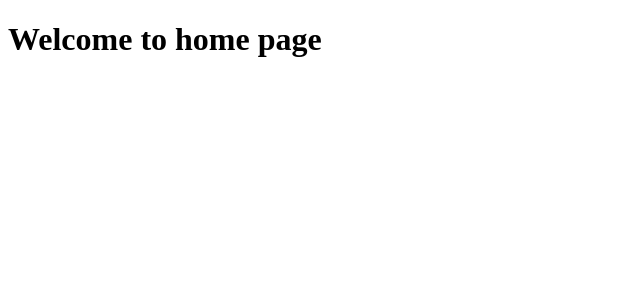
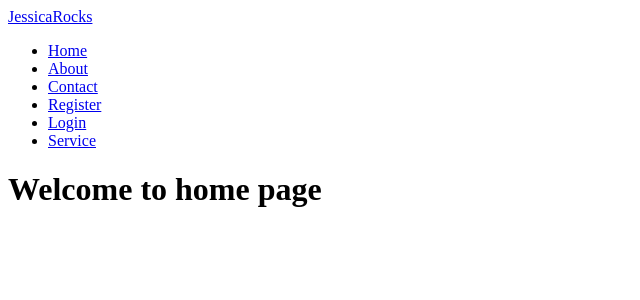
Before and after one commit to ekta146verma/ServiceMern, a React (Vite) app in the folder Client/: page / in a window 1280 px wide. Shown: the top 300 px of the page, without its empty margins (0-640 px from the left). Built offline with nearby package versions, Linux system fonts and the light colour scheme.

Commit message:
Navbar Created

```diff
--- a/Client/src/App.jsx
+++ b/Client/src/App.jsx
@@ -1,15 +1,17 @@
 import {BrowserRouter, Routes, Route} from "react-router-dom";
-import { Home } from "./Pages/Home";
-import { About } from "./Pages/About";
-import { Contact } from "./Pages/Contact";
-import { Register } from "./Pages/Register";
-import { Login } from "./Pages/Login";
-import { Service } from "./Pages/Service";
+import { Home } from "./pages/Home";
+import { About } from "./pages/About";
+import { Contact } from "./pages/Contact";
+import { Register } from "./pages/Register";
+import { Login } from "./pages/Login";
+import { Service } from "./pages/Service";
+import { Navbar } from "./components/Navbar";
 
 
 const App = () =>{
   return (
     <BrowserRouter>
+      <Navbar/>
       <Routes>
         <Route path="/" element = {<Home/>}/>
         <Route path="/about" element = {<About/>}/>
--- /dev/null
+++ b/Client/src/components/Navbar.jsx
@@ -0,0 +1,25 @@
+import { NavLink } from "react-router-dom";
+
+export const Navbar =()=>{
+    return (
+        <header>
+            <div className="container">
+                <div className="logo-brand">
+                    <NavLink to="/">
+                        JessicaRocks
+                    </NavLink>
+                </div>
+                <nav>
+                    <ul>
+                        <li><NavLink to="/">Home</NavLink></li>
+                        <li><NavLink to="/about">About</NavLink></li>
+                        <li><NavLink to="/contact">Contact</NavLink></li>
+                        <li><NavLink to="/register">Register</NavLink></li>
+                        <li><NavLink to="/login">Login</NavLink></li>
+                        <li><NavLink to="/service">Service</NavLink></li>
+                    </ul>
+                </nav>
+            </div>
+        </header>
+    )
+}
```
